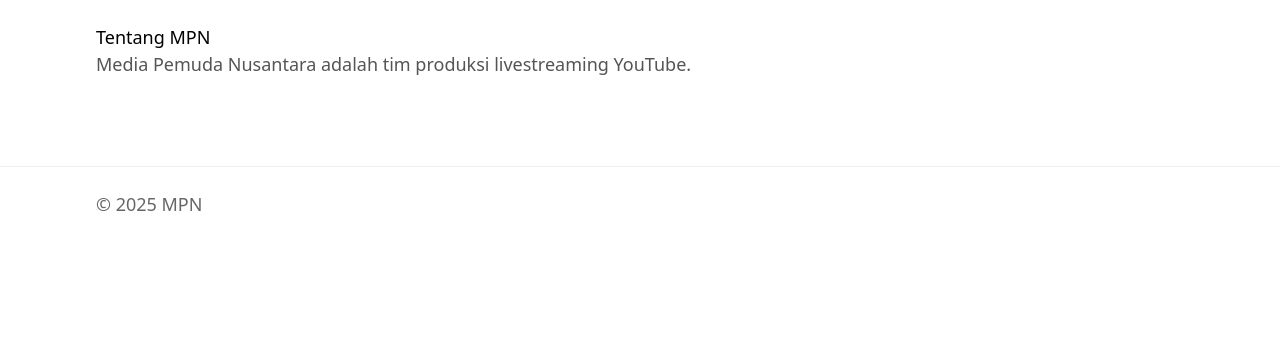
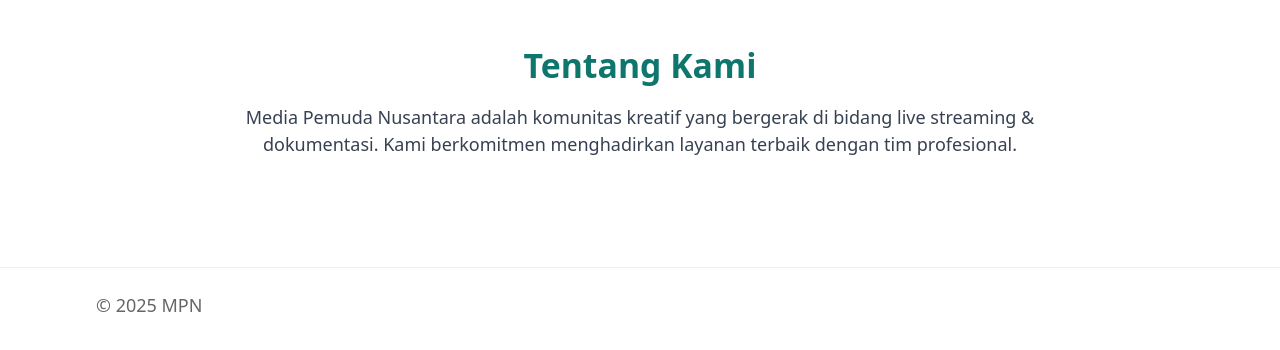
Before and after one commit to rickv-max/Mediapemudanusantara, a Next.js app: page /about in a window 1280 px wide. Shown: the top 350 px of the page. Built offline with nearby package versions, Linux system fonts and the light colour scheme.

Commit message:
Update page.tsx

```diff
--- a/app/about/page.tsx
+++ b/app/about/page.tsx
@@ -1,8 +1,13 @@
+// app/about/page.tsx
 export default function Page() {
   return (
-    <main style={{maxWidth:1120, margin:'0 auto', padding:'24px 16px'}}>
-      <h1>Tentang MPN</h1>
-      <p style={{color:'#555'}}>Media Pemuda Nusantara adalah tim produksi livestreaming YouTube.</p>
+    <main className="py-10">
+      <h1 className="text-2xl md:text-3xl font-bold text-teal-700 text-center">Tentang Kami</h1>
+      <p className="max-w-3xl mx-auto px-4 text-center text-gray-700 mt-4">
+        Media Pemuda Nusantara adalah komunitas kreatif yang bergerak di bidang
+        live streaming & dokumentasi. Kami berkomitmen menghadirkan layanan
+        terbaik dengan tim profesional.
+      </p>
     </main>
   );
 }
```
